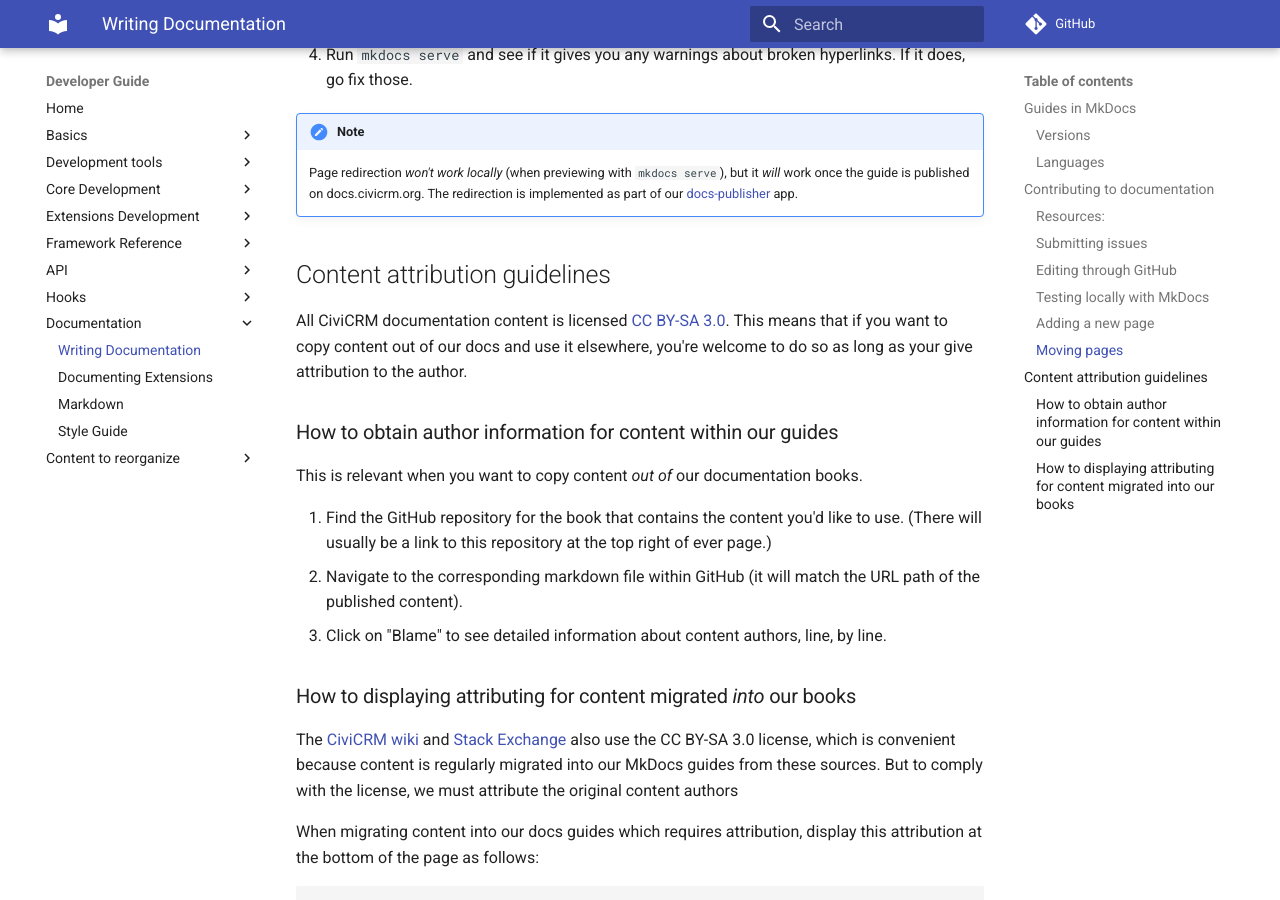
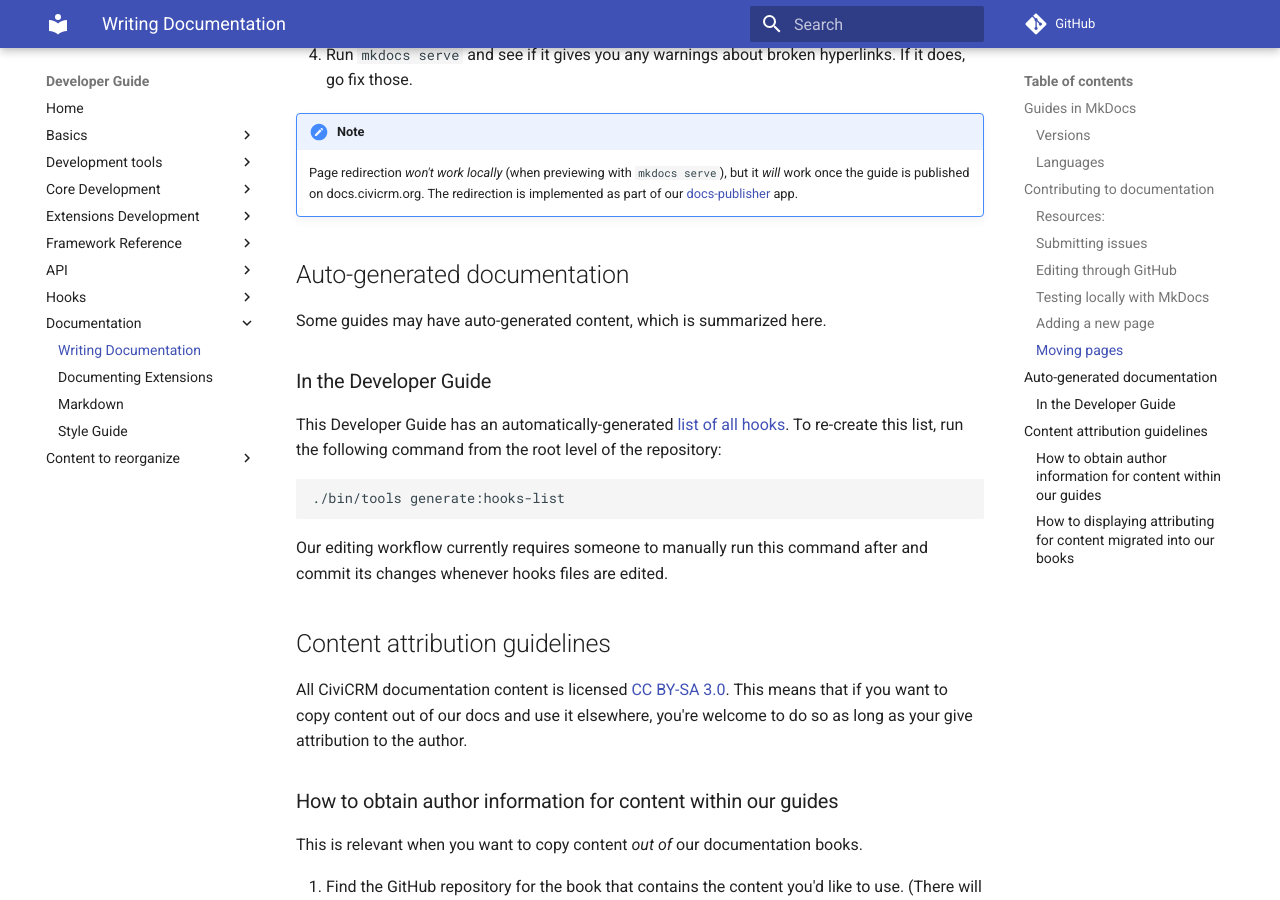
Before and after one commit to civicrm/civicrm-dev-docs, an MkDocs documentation site: the page built from docs/documentation/index.md, in a window 1280 px wide and 900 px high, scrolled down 4468 px. Built offline with MkDocs 1.6.1 and Material for MkDocs 9.7.7, drawn with Linux system fonts in a browser that asks for light colours; comment, search, counter and statistics services are not loaded; old or Windows-style settings are respelled for this version of MkDocs.

Commit message:
Document the auto-docs process

````diff
--- a/docs/documentation/index.md
+++ b/docs/documentation/index.md
@@ -149,6 +149,21 @@
 !!! note
     Page redirection *won't work locally* (when previewing with `mkdocs serve`), but it *will* work once the guide is published on docs.civicrm.org. The redirection is implemented as part of our [docs-publisher](https://lab.civicrm.org/documentation/docs-publisher) app.
 
+
+## Auto-generated documentation {:#auto-gen}
+
+Some guides may have auto-generated content, which is summarized here.
+
+### In the Developer Guide {:#auto-gen-dev}
+
+This Developer Guide has an automatically-generated [list of all hooks](/hooks/list.md). To re-create this list, run the following command from the root level of the repository:
+
+```
+./bin/tools generate:hooks-list
+```
+
+Our editing workflow currently requires someone to manually run this command after and commit its changes whenever hooks files are edited.
+
 ## Content attribution guidelines {:#attribution}
 
 All CiviCRM documentation content is licensed [CC BY-SA 3.0](https://creativecommons.org/licenses/by-sa/3.0/). This means that if you want to copy content out of our docs and use it elsewhere, you're welcome to do so as long as your give attribution to the author.
````
